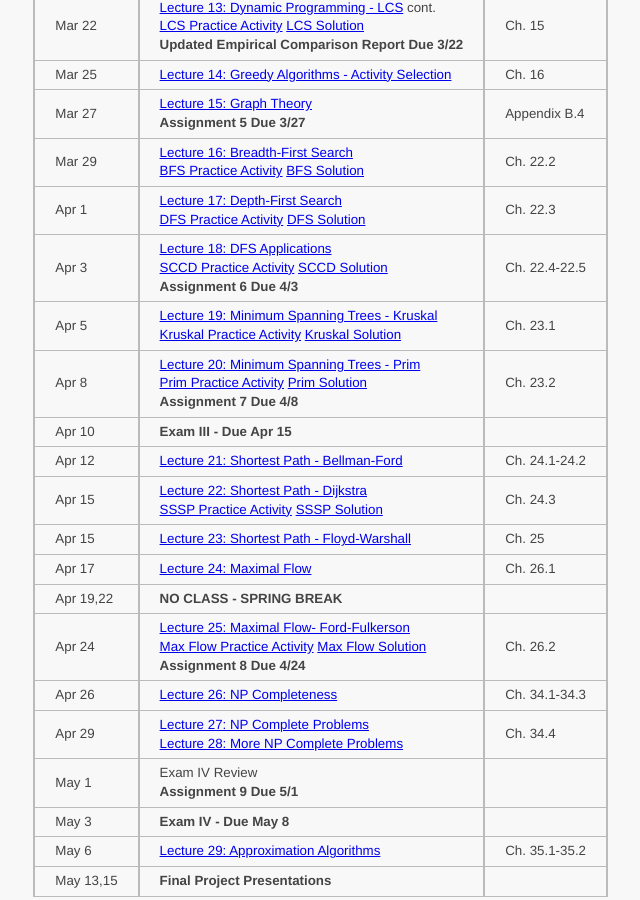
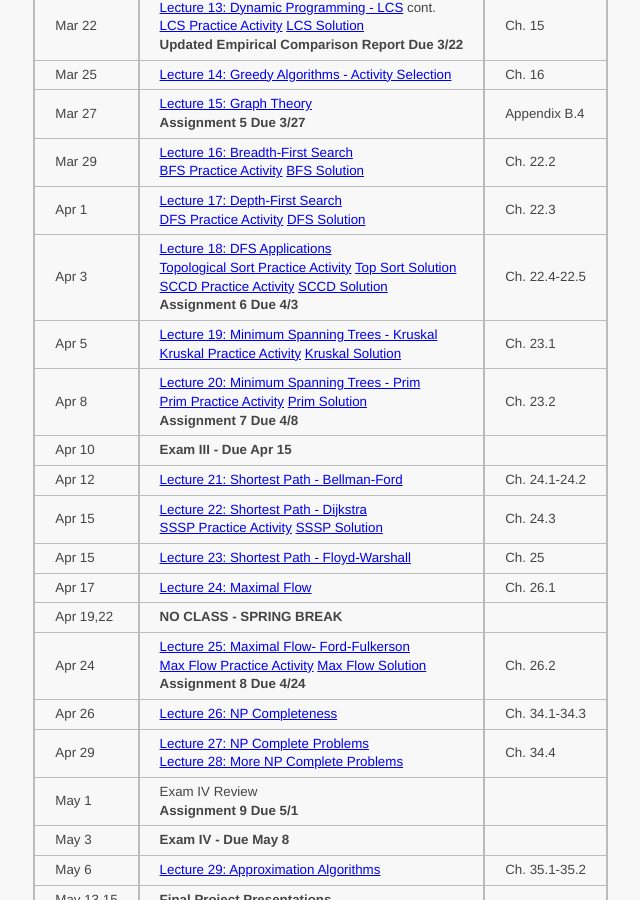
Before and after one commit to ycpcs/cs360-spring2019, a Jekyll site: the page built from schedule/index.md, in a window 1280 px wide and 900 px high, scrolled down 854 px. Shown: the whole window, without its empty margins (120-760 px from the left). Built offline with Jekyll 4.4.1, drawn with Linux system fonts in a browser that asks for light colours.

Commit message:
add top sort activity
add top sort activity

```diff
--- a/schedule/index.md
+++ b/schedule/index.md
@@ -35,7 +35,7 @@ All reading materials are from the course textbook:
 > Mar 27    | [Lecture 15: Graph Theory](../lectures/lecture15.html) <br /> **Assignment 5 Due 3/27** | Appendix B.4 |
 > Mar 29    | [Lecture 16: Breadth-First Search](../lectures/lecture16.html) <br /> [BFS Practice Activity](../handouts/lecture16-bfsact.pdf) [BFS Solution](../handouts/lecture16-bfsact-sol.pdf)| Ch. 22.2 |
 > Apr 1     | [Lecture 17: Depth-First Search](../lectures/lecture17.html) <br /> [DFS Practice Activity](../handouts/lecture17-dfsact.pdf) [DFS Solution](../handouts/lecture17-dfsact-sol.pdf)  | Ch. 22.3 |
-> Apr 3     | [Lecture 18: DFS Applications](../lectures/lecture18.html) <br /> [SCCD Practice Activity](../handouts/lecture18-sccex.pdf) [SCCD Solution](../handouts/lecture18-sccex-sol.pdf) <br /> **Assignment 6 Due 4/3** | Ch. 22.4-22.5 |
+> Apr 3     | [Lecture 18: DFS Applications](../lectures/lecture18.html) <br /> [Topological Sort Practice Activity](../handouts/lecture18-topsortact.pdf) [Top Sort Solution](../handouts/lecture18-topsortact-sol.pdf) <br /> [SCCD Practice Activity](../handouts/lecture18-sccex.pdf) [SCCD Solution](../handouts/lecture18-sccex-sol.pdf) <br /> **Assignment 6 Due 4/3** | Ch. 22.4-22.5 |
 > Apr 5    | [Lecture 19: Minimum Spanning Trees - Kruskal](../lectures/lecture19.html) <br /> [Kruskal Practice Activity](../handouts/lecture19-Kruskalact.pdf) [Kruskal Solution](../handouts/lecture19-Kruskalactsol.pdf) | Ch. 23.1 |
 > Apr 8     | [Lecture 20: Minimum Spanning Trees - Prim](../lectures/lecture20.html) <br /> [Prim Practice Activity](../handouts/lecture20-Primact.pdf) [Prim Solution](../handouts/lecture20-Primactsol.pdf)  <br /> **Assignment 7 Due 4/8** | Ch. 23.2 |
 > Apr 10     | **Exam III - Due Apr 15** |  |
```
Also changed, not shown: 2 other files.
